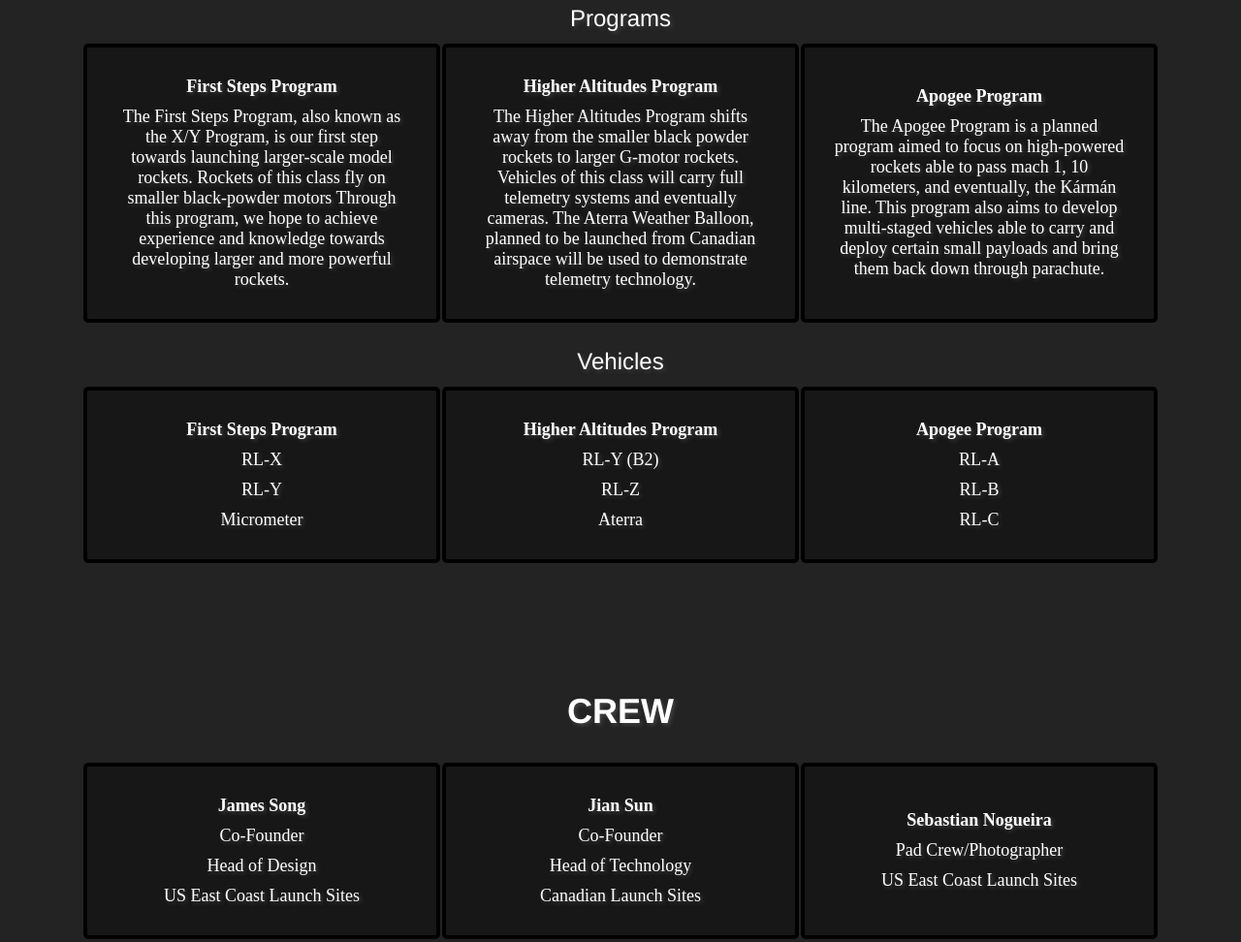
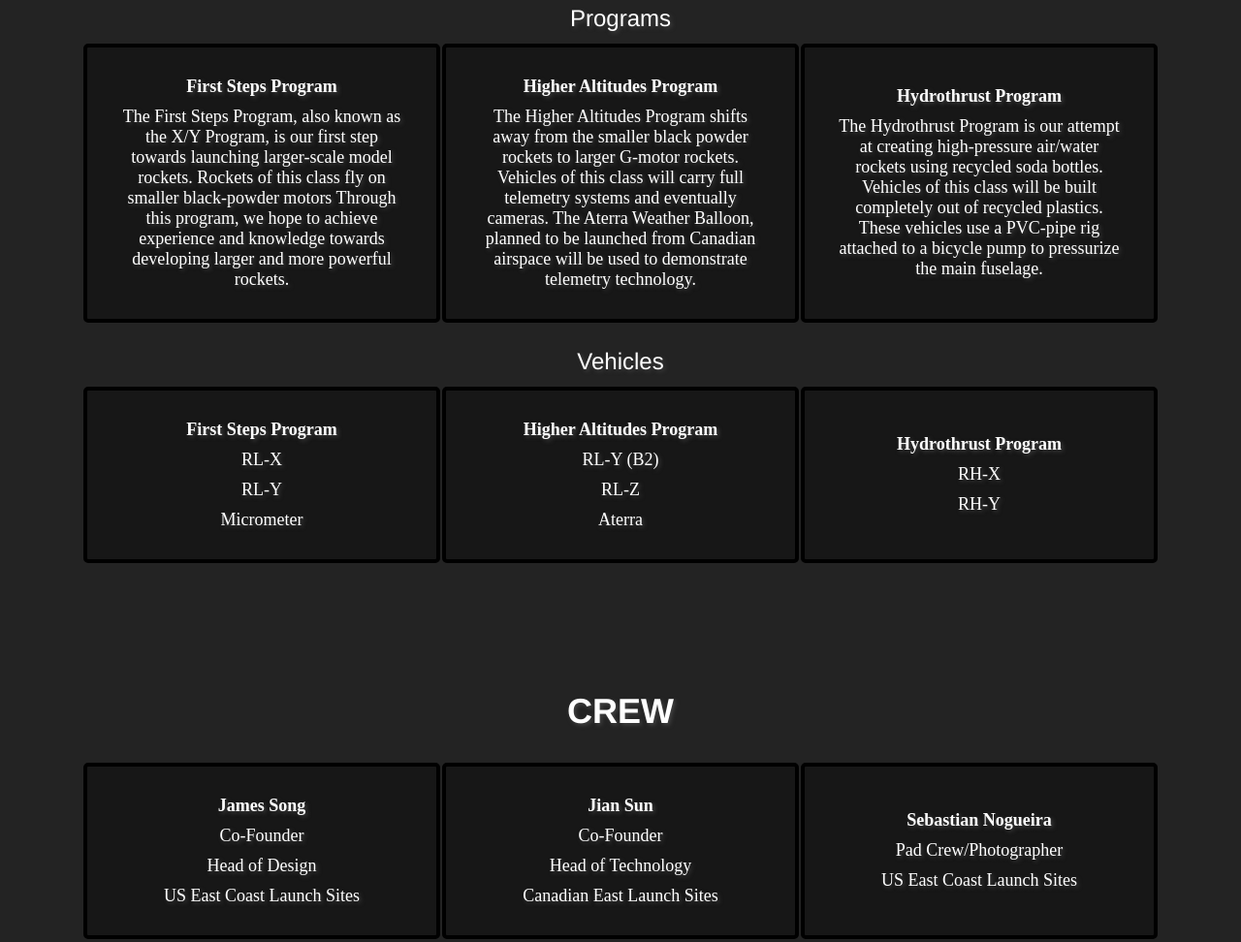
Before and after one commit to af267/NeoAD, a plain HTML site: page about.html in a window 1280 px wide. Shown: the part 940-1912 px from the top of the page at 97% size. Drawn offline with Linux system fonts and the light colour scheme.

Commit message:
Update about.html

```diff
--- a/about.html
+++ b/about.html
@@ -42,8 +42,8 @@
           <p>The Higher Altitudes Program shifts away from the smaller black powder rockets to larger G-motor rockets. Vehicles of this class will carry full telemetry systems and eventually cameras. The Aterra Weather Balloon, planned to be launched from Canadian airspace will be used to demonstrate telemetry technology.</p>
         </td>
         <td style="width: 25vw">
-          <p><b>Apogee Program</b></p>
-          <p>The Apogee Program is a planned program aimed to focus on high-powered rockets able to pass mach 1, 10 kilometers, and eventually, the Kármán line. This program also aims to develop multi-staged vehicles able to carry and deploy certain small payloads and bring them back down through parachute.</p>
+          <p><b>Hydrothrust Program</b></p>
+          <p>The Hydrothrust Program is our attempt at creating high-pressure air/water rockets using recycled soda bottles. Vehicles of this class will be built completely out of recycled plastics. These vehicles use a PVC-pipe rig attached to a bicycle pump to pressurize the main fuselage.</p>
         </td>
       </tr>
     </table>
@@ -63,10 +63,9 @@
           <p>Aterra</p>
         </td>
         <td style="width: 25vw">
-          <p><b>Apogee Program</b></p>
-          <p>RL-A</p>
-          <p>RL-B</p>
-          <p>RL-C</p>
+          <p><b>Hydrothrust Program</b></p>
+          <p>RH-X</p>
+          <p>RH-Y</p>
         </td>
       </tr>
     </table>
@@ -84,7 +83,7 @@
           <p><b>Jian Sun</b></p>
           <p>Co-Founder</p>
           <p>Head of Technology</p>
-          <p>Canadian Launch Sites</p>
+          <p>Canadian East Launch Sites</p>
         </td>
         <td style="width: 25vw">
           <p><b>Sebastian Nogueira</b></p>
```
